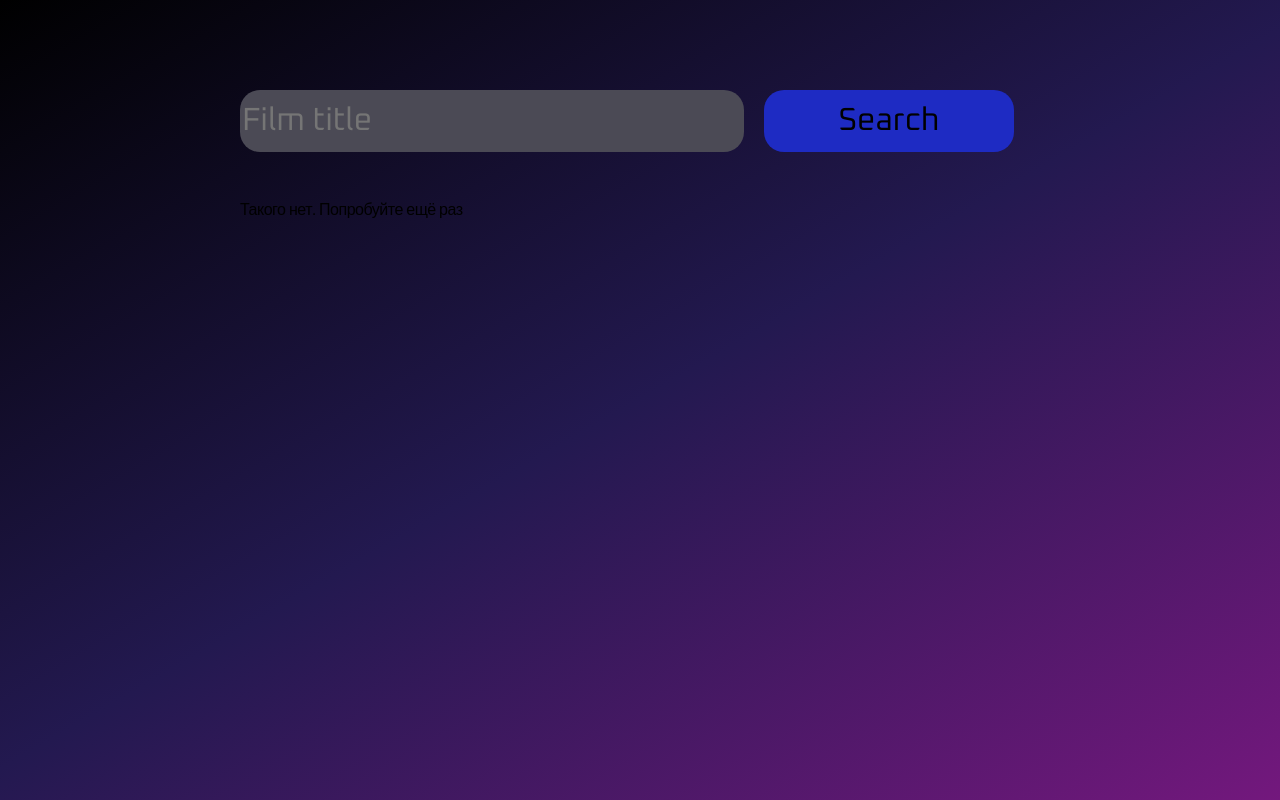
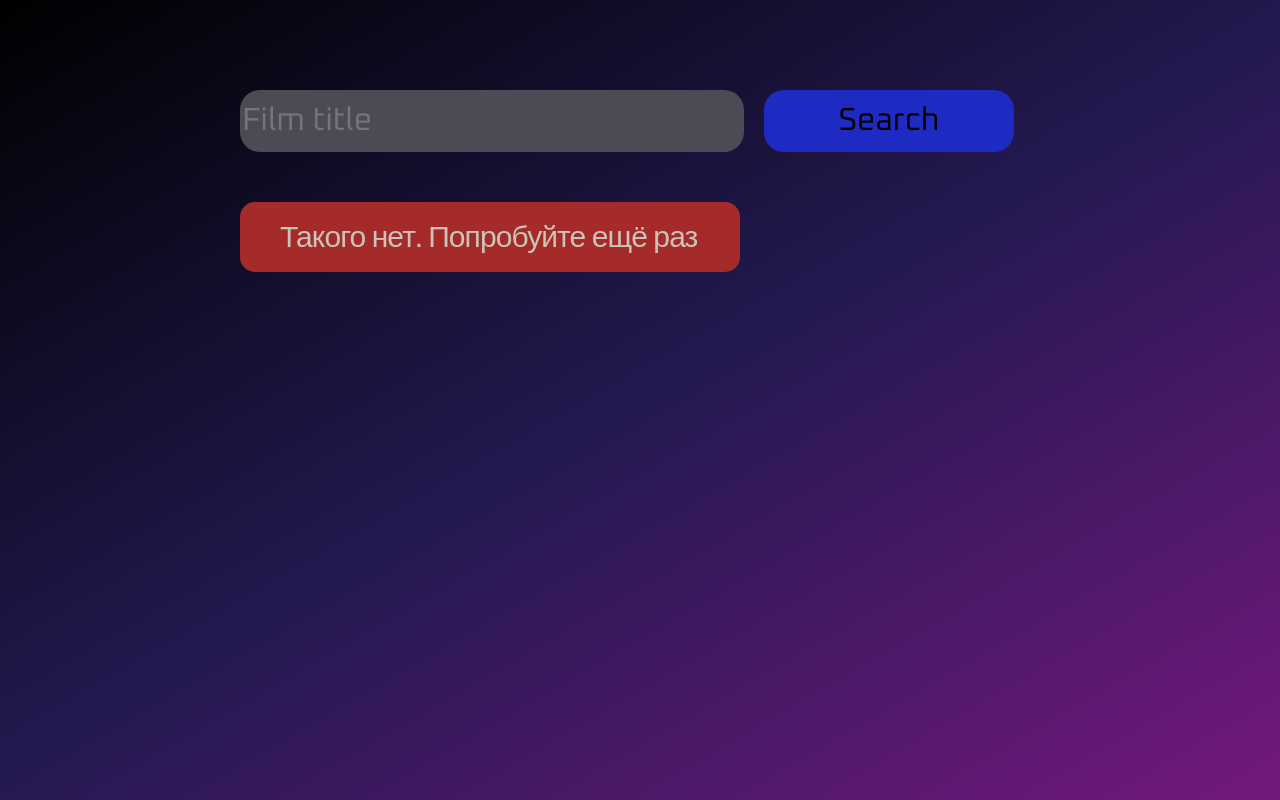
Before and after one commit to DmitryBulaev/movie-search-app, a plain HTML site: page index.html in a window 1280 px wide. Both pictures are taken after typing "Sample" into the empty fields and a click on the button "Search". Drawn offline with Linux system fonts and the light colour scheme; no server answers.

Commit message:
added styles for error message

```diff
--- a/styles/style.css
+++ b/styles/style.css
@@ -61,6 +61,7 @@ body {
   border-radius: 15px;
   background-color: rgb(75, 74, 85);
   cursor: pointer;
+  transition: background-color 0.4s;
 }
 
 .film-item:hover {
@@ -95,3 +96,19 @@ body {
   font-size: 20px;
   color: rgb(203, 195, 184);
 }
+
+.error-message {
+  position: relative;
+  width: 500px;
+  height: 70px;
+  background-color: brown;
+  border-radius: 15px;
+}
+
+.error-message__text {
+  position: absolute;
+  top: 30%;
+  left: 8%;
+  font-size: 30px;
+  color: rgb(203, 195, 184);
+}
```
